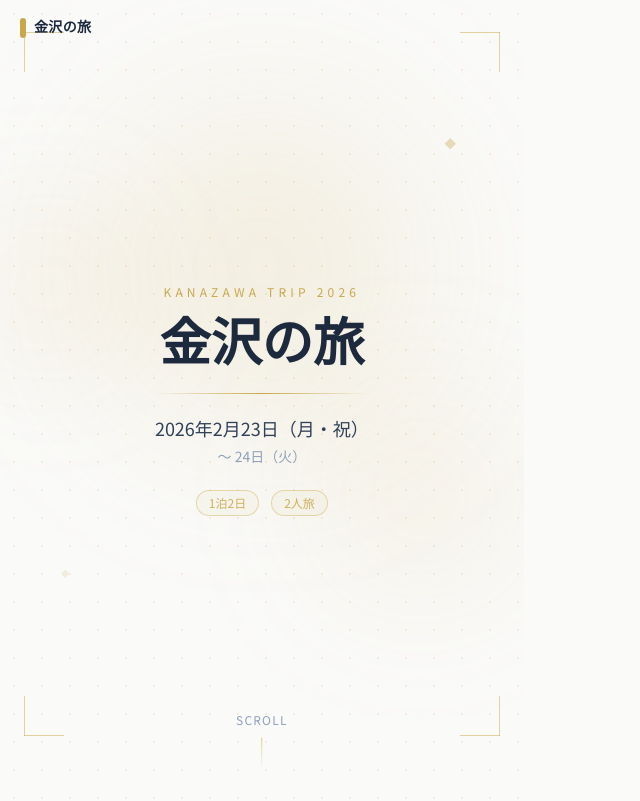
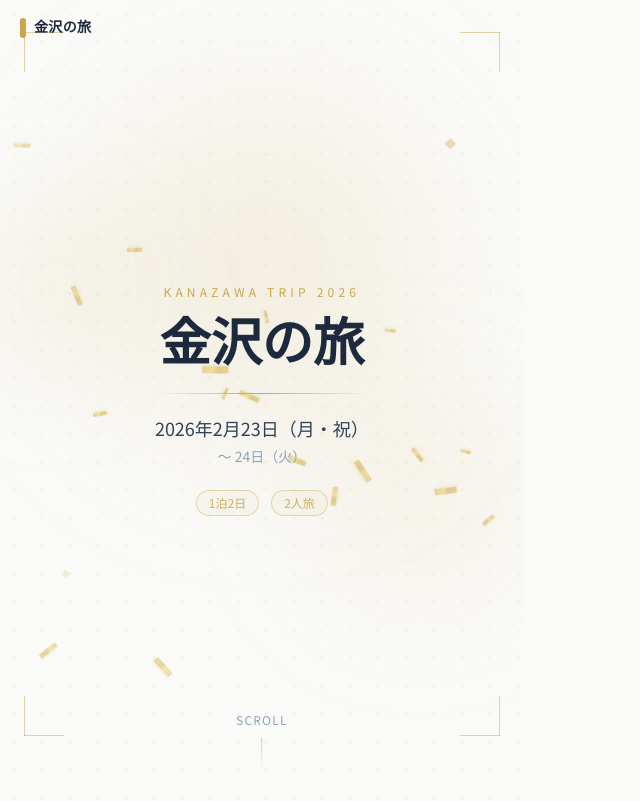
Before and after one commit to sig-code/trip-website-for-kanazawa, a React (Vite) app: page / in a window 1280 px wide. Shown: the top 801 px of the page, without its empty margins (0-640 px from the left). Built offline with nearby package versions, Linux system fonts and the light colour scheme.

Commit message:
✨ 金箔が舞い落ちるアニメーションを追加

```diff
--- a/src/components/Hero.tsx
+++ b/src/components/Hero.tsx
@@ -1,9 +1,69 @@
 import { motion, LazyMotion, domAnimation } from "framer-motion";
+
+// Pre-computed gold leaf particle data (stable across renders)
+const LEAVES = [
+  { id: 0,  x: "8%",  delay: 0.0, dur: 9,  w: 20, h: 5, spin: 480,  dx: 25 },
+  { id: 1,  x: "18%", delay: 1.4, dur: 11, w: 14, h: 4, spin: -360, dx: -18 },
+  { id: 2,  x: "30%", delay: 0.6, dur: 8,  w: 22, h: 6, spin: 600,  dx: 30 },
+  { id: 3,  x: "42%", delay: 2.1, dur: 10, w: 12, h: 3, spin: -480, dx: -12 },
+  { id: 4,  x: "55%", delay: 0.3, dur: 12, w: 18, h: 5, spin: 360,  dx: 20 },
+  { id: 5,  x: "67%", delay: 1.8, dur: 9,  w: 24, h: 6, spin: -540, dx: -28 },
+  { id: 6,  x: "78%", delay: 0.9, dur: 11, w: 16, h: 4, spin: 420,  dx: 15 },
+  { id: 7,  x: "88%", delay: 2.5, dur: 8,  w: 10, h: 3, spin: -300, dx: -10 },
+  { id: 8,  x: "12%", delay: 3.2, dur: 10, w: 20, h: 5, spin: 540,  dx: 22 },
+  { id: 9,  x: "25%", delay: 4.0, dur: 9,  w: 15, h: 4, spin: -420, dx: -20 },
+  { id: 10, x: "38%", delay: 1.1, dur: 13, w: 26, h: 7, spin: 360,  dx: 35 },
+  { id: 11, x: "50%", delay: 3.7, dur: 8,  w: 13, h: 3, spin: -600, dx: -15 },
+  { id: 12, x: "62%", delay: 0.4, dur: 11, w: 19, h: 5, spin: 480,  dx: 18 },
+  { id: 13, x: "74%", delay: 2.8, dur: 10, w: 11, h: 3, spin: -360, dx: -25 },
+  { id: 14, x: "83%", delay: 1.6, dur: 9,  w: 22, h: 6, spin: 300,  dx: 12 },
+  { id: 15, x: "3%",  delay: 4.5, dur: 12, w: 17, h: 4, spin: -480, dx: -8  },
+  { id: 16, x: "92%", delay: 0.7, dur: 10, w: 14, h: 4, spin: 540,  dx: 20 },
+  { id: 17, x: "46%", delay: 3.0, dur: 8,  w: 21, h: 5, spin: -300, dx: -30 },
+];
+
+function GoldLeaf({ x, delay, dur, w, h, spin, dx }: (typeof LEAVES)[0]) {
+  return (
+    <motion.div
+      style={{
+        position: "absolute",
+        top: -20,
+        left: x,
+        width: w,
+        height: h,
+        borderRadius: 1,
+        background:
+          "linear-gradient(105deg, rgba(232,201,106,0.9) 0%, rgba(201,168,76,0.7) 40%, rgba(244,220,130,0.95) 60%, rgba(201,168,76,0.6) 100%)",
+        boxShadow: "0 1px 3px rgba(201,168,76,0.3)",
+      }}
+      initial={{ y: -20, x: 0, rotate: 0, opacity: 0 }}
+      animate={{
+        y: [0, 900],
+        x: [0, dx * 0.4, dx * -0.2, dx],
+        rotate: [0, spin * 0.3, spin * 0.7, spin],
+        opacity: [0, 0.75, 0.8, 0.7, 0],
+      }}
+      transition={{
+        duration: dur,
+        delay,
+        repeat: Infinity,
+        ease: "linear",
+        times: [0, 0.05, 0.8, 1],
+      }}
+    />
+  );
+}
 
 export default function Hero() {
   return (
     <LazyMotion features={domAnimation}>
       <section className="relative flex flex-col items-center justify-center min-h-svh overflow-hidden bg-stone-50 px-6 pt-[env(safe-area-inset-top)]">
+
+        {/* Gold leaf particles */}
+        {LEAVES.map((leaf) => (
+          <GoldLeaf key={leaf.id} {...leaf} />
+        ))}
+
         {/* Gold dot grid */}
         <div
           className="absolute inset-0 opacity-30"
```
